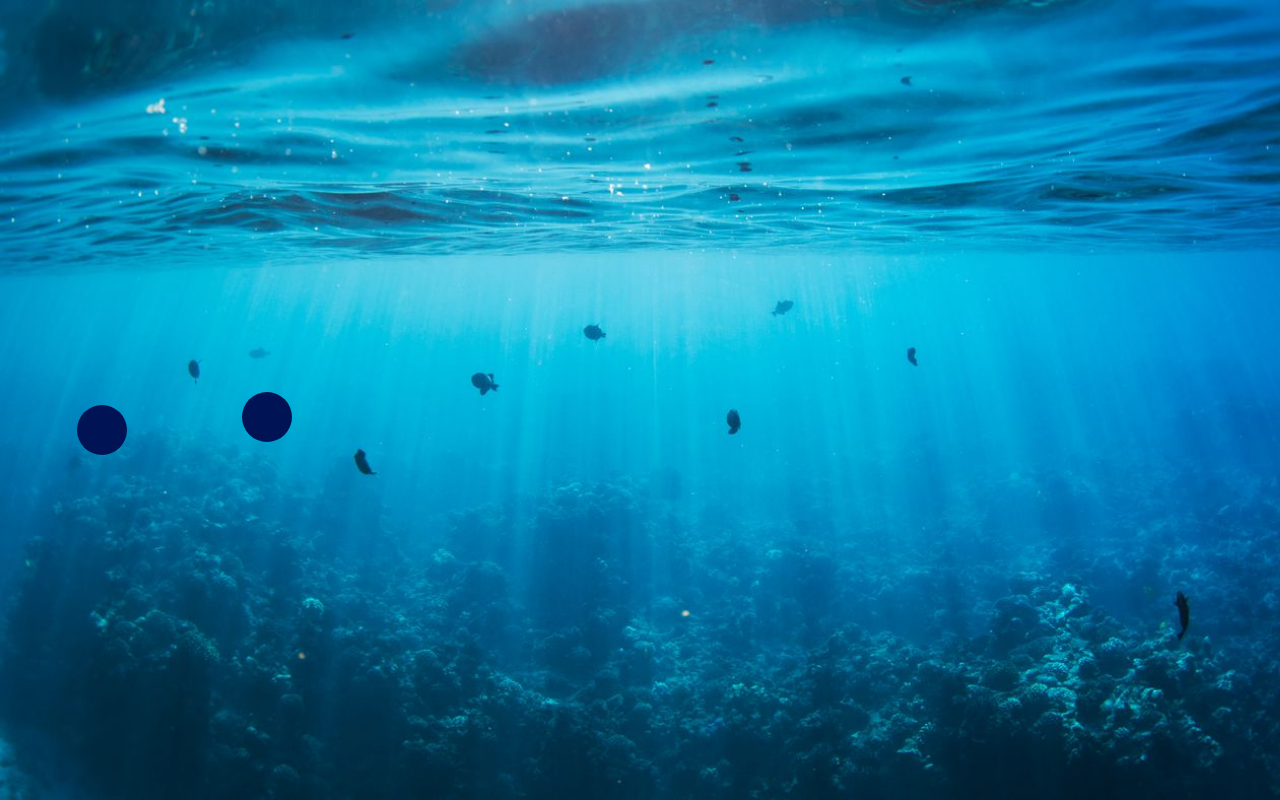
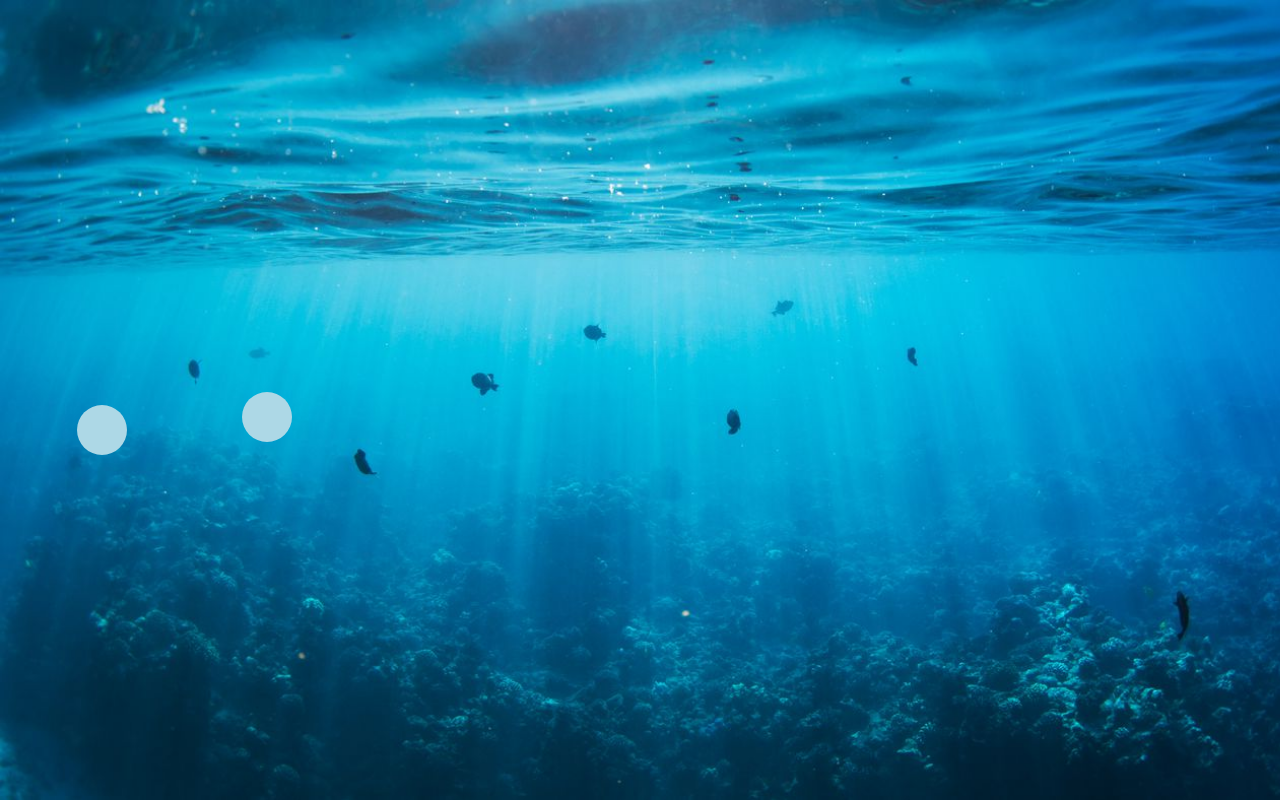
Before and after one commit to LucasSilvaAraujo/estourabolhas, a plain HTML site: page index.html in a window 1280 px wide. Drawn offline with Linux system fonts and the light colour scheme.

Commit message:
Update styles.css

```diff
--- a/styles.css
+++ b/styles.css
@@ -1,7 +1,7 @@
 .bola{
     width: 50px;
     height: 50px;
-    background-color: rgb(0, 20, 85);
+    background-color: rgb(173,216,230);
     position: absolute;
     border-radius: 25px;
 }
```
